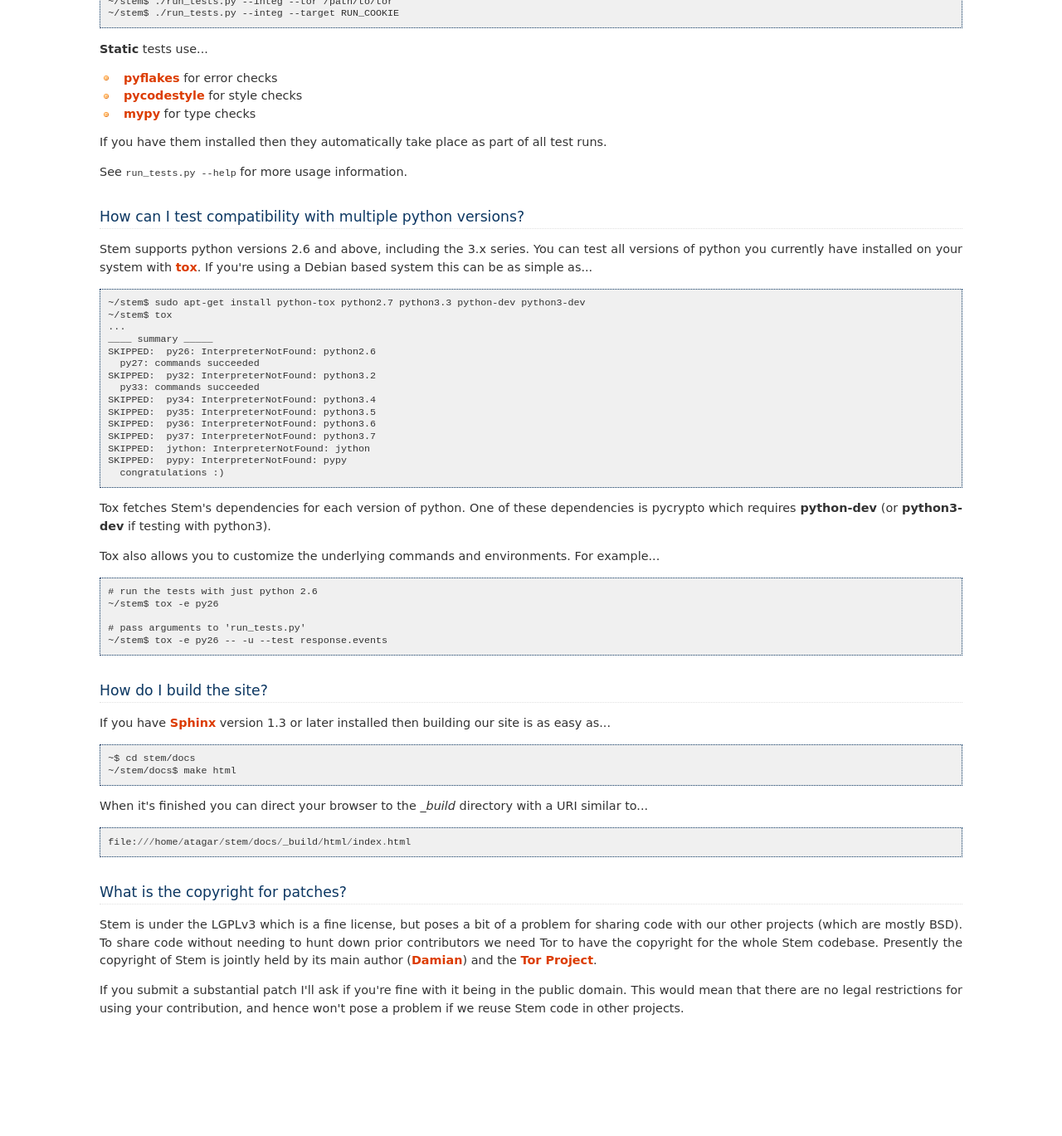
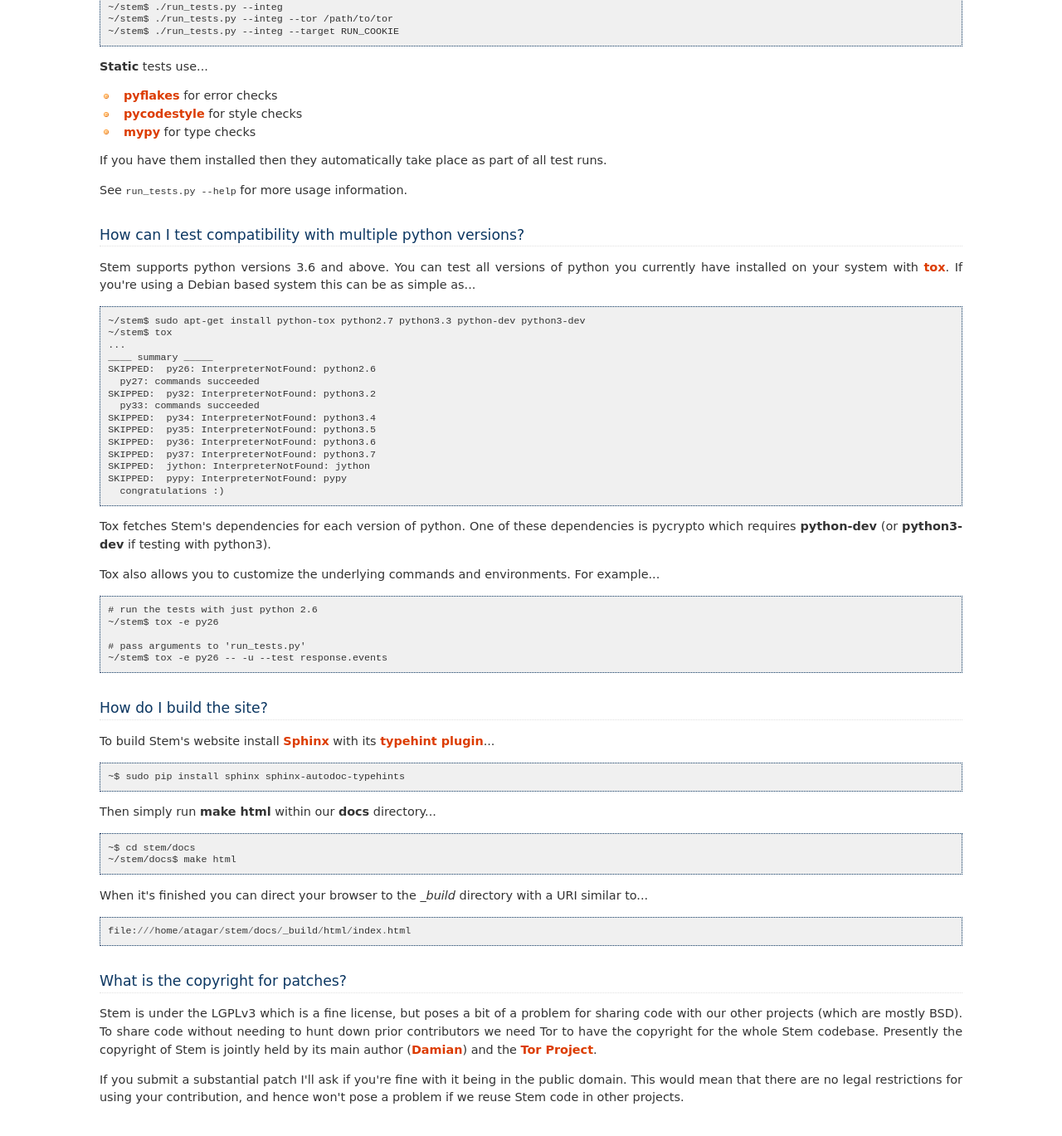
Before and after one commit to torproject/stem, a Sphinx documentation site: the page built from docs/faq.rst, in a window 1280 px wide and 1400 px high, scrolled down 8786 px. Shown: the top 1369 px of the window at 83% size. Built offline with Sphinx 7.4.7, drawn with Linux system fonts in a browser that asks for light colours; before the commit the page ends 10078 px from its top, so only the background shows below that; some of the changed text lies outside the part shown.

Commit message:
Update website build instructions
Building now requires the typehint plugin. Noting that and the pip command to
install it and sphinx.

```diff
--- a/docs/faq.rst
+++ b/docs/faq.rst
@@ -587,7 +588,7 @@
 know if you get stuck or would like to discuss anything!
 
 #. Clone our `git <http://git-scm.com/>`_ repository: **git clone https://git.torproject.org/stem.git**
-#. Get our test dependencies: **sudo pip install mock pycodestyle pyflakes mypy**.
+#. Get our test dependencies: **sudo pip install mock pyflakes pycodestyle mypy**.
 #. Find a `bug or feature <https://github.com/torproject/stem/issues/>`_ that sounds interesting.
 #. When you have something that you would like to contribute back do the following...
 
@@ -639,9 +640,9 @@
 How can I test compatibility with multiple python versions?
 -----------------------------------------------------------
 
-Stem supports python versions 2.6 and above, including the 3.x series. You can
-test all versions of python you currently have installed on your system with
-`tox <https://testrun.org/tox/>`_. If you're using a Debian based system this
+Stem supports python versions 3.6 and above. You can test all versions of
+python you currently have installed on your system with `tox
+<https://testrun.org/tox/>`_. If you're using a Debian based system this
 can be as simple as...
 
 ::
@@ -682,8 +683,14 @@
 How do I build the site?
 ------------------------
 
-If you have `Sphinx <http://sphinx-doc.org/>`_ version 1.3 or later installed
-then building our site is as easy as...
+To build Stem's website install `Sphinx <http://sphinx-doc.org/>`_ with its
+`typehint plugin <https://github.com/agronholm/sphinx-autodoc-typehints>`_...
+
+::
+
+  ~$ sudo pip install sphinx sphinx-autodoc-typehints
+
+Then simply run **make html** within our **docs** directory...
 
 ::
 
```
Also changed, not shown: other parts of docs/faq.rst (+1 -0 lines).
